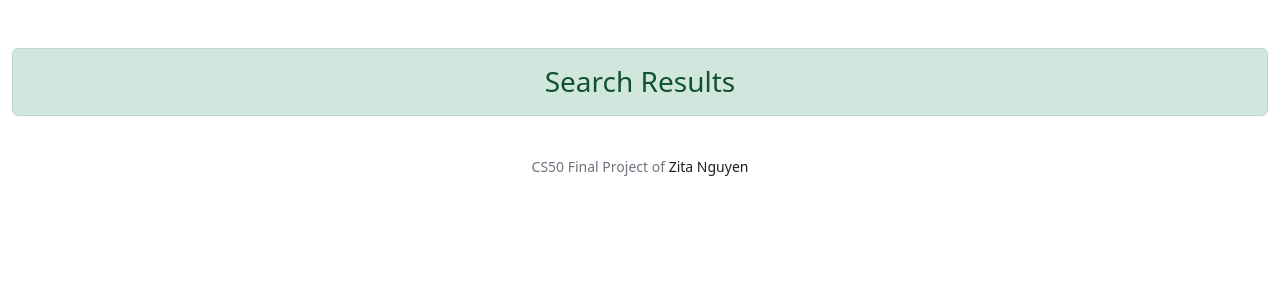
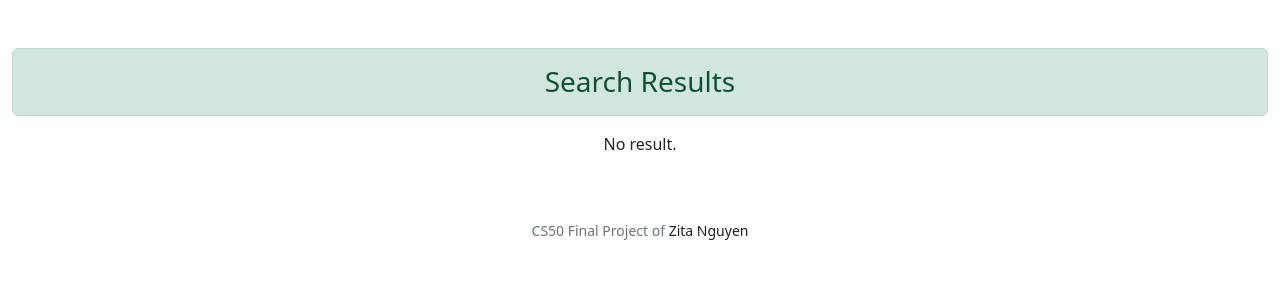
Before and after one commit to ZitaNguyen/FoodMarket, a Flask app: template templates/search.html in a window 1280 px wide. Shown: the part 76-376 px from the top of the page. Run offline with Flask 2, Linux system fonts and the light colour scheme; the template is opened without the code that fills it, so the values that code supplies are empty.

Commit message:
add case no result for search

```diff
--- a/templates/search.html
+++ b/templates/search.html
@@ -9,6 +9,9 @@
         Search Results
     </div>
     <!-- Images -->
+    {% if not results %}
+        <p class="text-center">No result.</p>
+    {% else %}
         <div class="row row-cols-1 row-cols-lg-6 row-cols-md-3 g-4 text-center">
             {% for result in results %}
                 <div class="col">
@@ -33,4 +36,5 @@
                 </div>
             {% endfor %}
         </div>
+    {% endif %}
 {% endblock %}
```
Also changed, not shown: 1 other file. Lines whose indentation alone changed are shown as unchanged.
